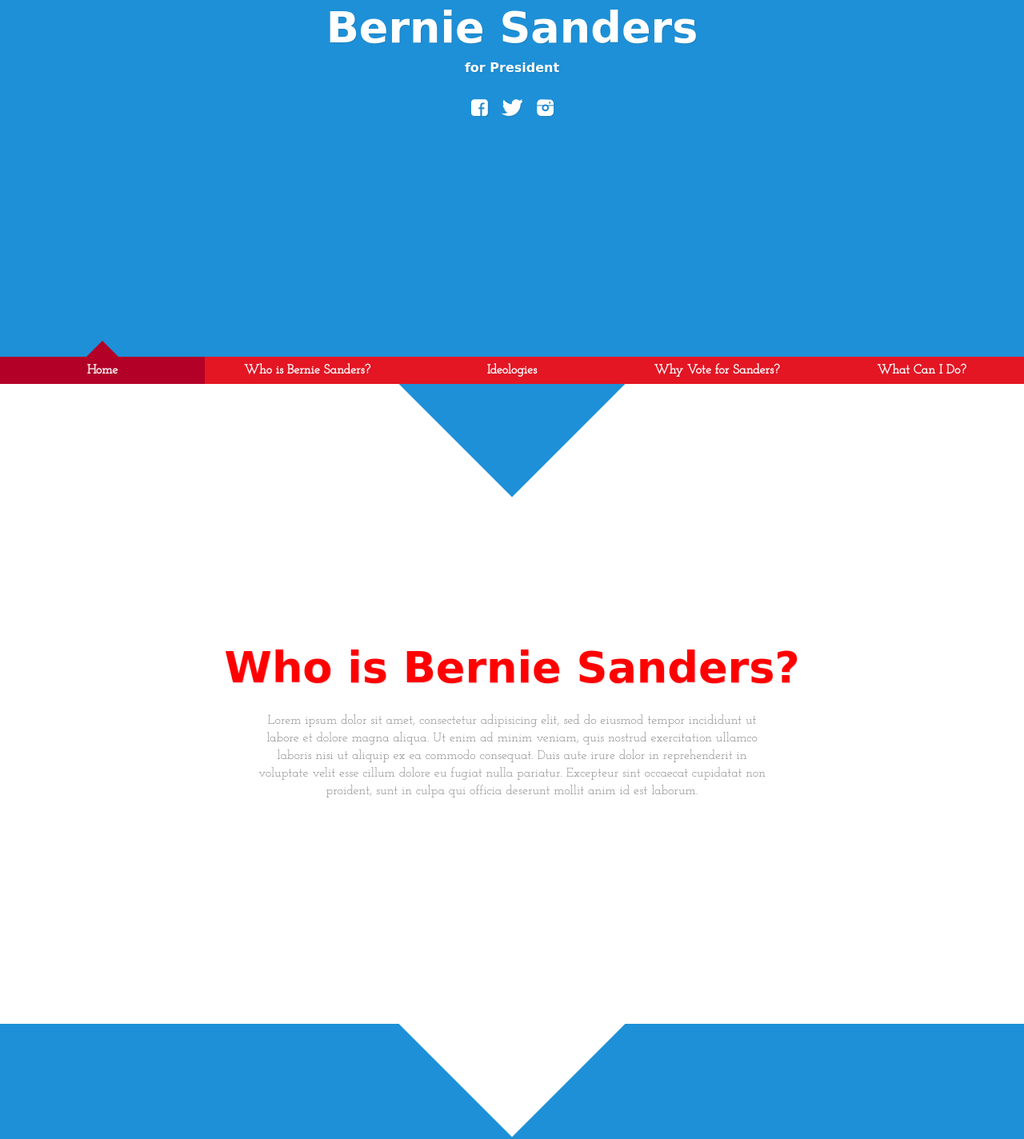
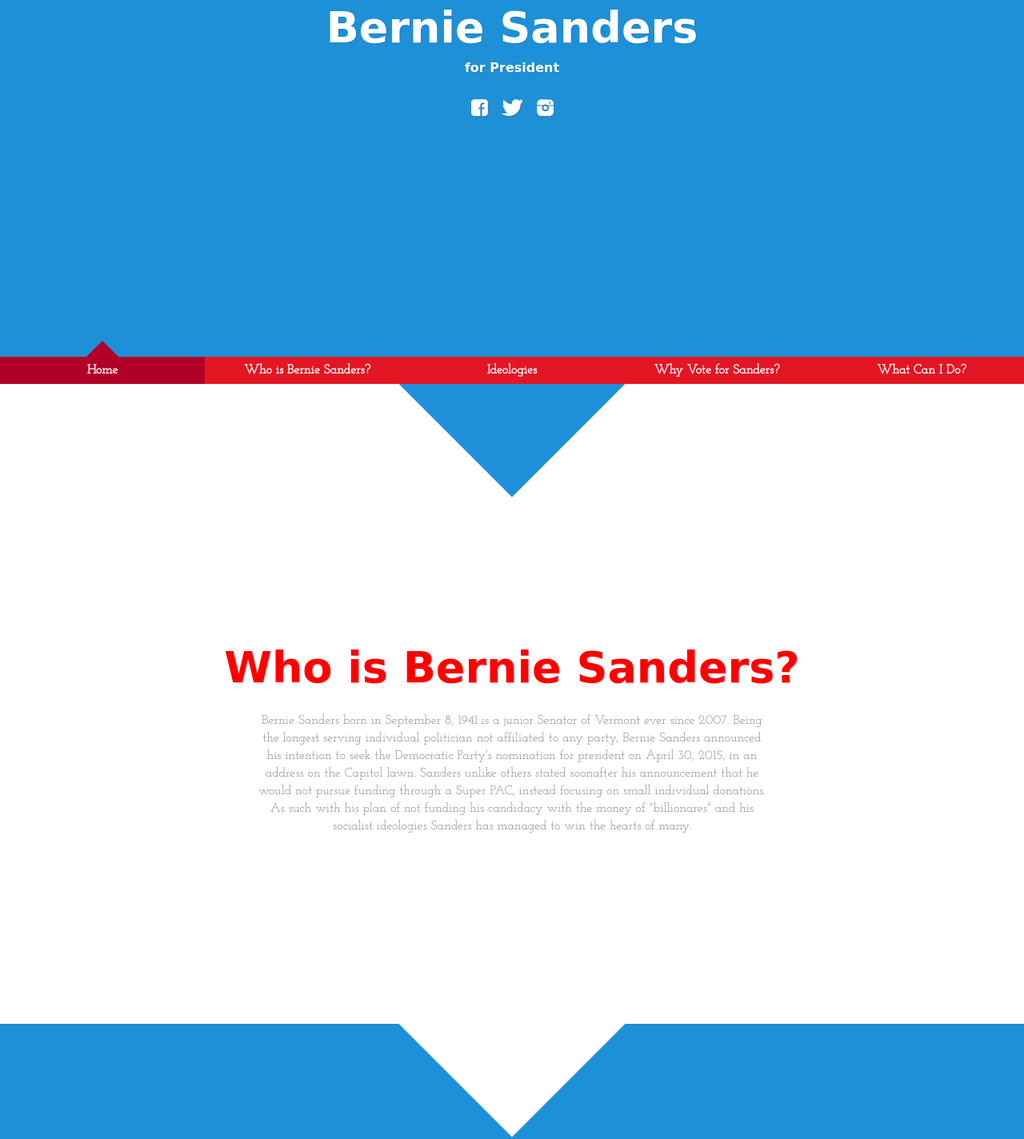
Before and after one commit to shaleen111/website-archives, a plain HTML site: page index.html in a window 1280 px wide. Shown: the part 320-1744 px from the top of the page at 80% size. Drawn offline with Linux system fonts and the light colour scheme; a web font is replaced by a local one.

Commit message:
info 1.0

```diff
--- a/index.html
+++ b/index.html
@@ -47,28 +47,28 @@
           <h2 class="type">Bernie Sanders
             <div style="font-size: 16px;"> for President</div>
               <ul>
-                <li class="brandico-facebook-rect"><a href="https://www.facebook.com/sharer.php?u=https://shaleen111.github.io"  id="high"></a></li></a>
-                <li class="brandico-twitter-bird"><a href="https://twitter.com/intent/follow?screen_name=BernieSanders" id="high"></a></li>
-                <li class="brandico-instagram-filled"><a href="https://www.instagram.com/berniesanders/?ref=badge" id="high"></a></li>
+                <a href="https://www.facebook.com/sharer.php?u=https://shaleen111.github.io" id = "high"><li class="brandico-facebook-rect"></li></a>
+                <a href="https://twitter.com/intent/follow?screen_name=BernieSanders" id = "high"><li class="brandico-twitter-bird"></li></a>
+                <a href="https://www.instagram.com/berniesanders/?ref=badge" id = "high"><li class="brandico-instagram-filled"></li></a>
               </ul></h2>
         </section>
         <section class='nav-panel' id='nav-cont02'>
           <div class='dec' data-icon='2'></div>
           <h2>Who is Bernie Sanders?</h2>
-          <p>Lorem ipsum dolor sit amet, consectetur adipisicing elit, sed do eiusmod tempor incididunt ut labore et dolore magna aliqua. Ut enim ad minim veniam, quis nostrud exercitation ullamco laboris nisi ut aliquip ex ea commodo consequat. Duis aute irure dolor in reprehenderit in voluptate velit esse cillum dolore eu fugiat nulla pariatur. Excepteur sint occaecat cupidatat non proident, sunt in culpa qui officia deserunt mollit anim id est laborum.</p>
+          <p>Bernie Sanders born in September 8, 1941 is a junior Senator of Vermont ever since 2007. Being the longest serving individual politician not affiliated to any party, Bernie Sanders announced his intention to seek the Democratic Party's nomination for president on April 30, 2015, in an address on the Capitol lawn. Sanders unlike others stated soonafter his announcement that he would not pursue funding through a Super PAC, instead focusing on small individual donations. As such with his plan of not funding his candidacy with the money of "billionares" and his socialist ideologies Sanders has managed to win the hearts of many.</p>
         </section>
         <section class='nav-panel nav-color' id='nav-cont03'>
           <div class='dec' data-icon='3'></div>
           <h2>Ideologies</h2>
           <p>
-            Lorem ipsum dolor sit amet, consectetur adipisicing elit, sed do eiusmod tempor incididunt ut labore et dolore magna aliqua. Ut enim ad minim veniam, quis nostrud exercitation ullamco laboris nisi ut aliquip ex ea commodo consequat. Duis aute irure dolor in reprehenderit in voluptate velit esse cillum dolore eu fugiat nulla pariatur. Excepteur sint occaecat cupidatat non proident, sunt in culpa qui officia deserunt mollit anim id est laborum.
+            Sanders being a democratic socialist and a progressive is a strong admirer of the Nordic Model of social democracy and serves as a proponent of workplace democracy. Sanders as such focuses on economic issues including but not limited to  income and wealth inequality, raising the minimum wage, universal healthcare, reducing the burden of student debt, making public colleges and universities tuition-free by taxing financial transactions, and expanding Social Security benefits by eliminating the cap on the payroll tax on all incomes above $250,000. Additionally he is a supporter of the idea of taking bold actions to reverse global warming and substantial investment in infrastructure, with "energy efficiency and sustainability" and job creation as prominent goals.
           </p>
         </section>
         <section class='nav-panel' id='nav-cont04'>
           <div class='dec' data-icon='4'></div>
           <h2>Why Vote for Sanders?</h2>
           <p>
-            Lorem ipsum dolor sit amet, consectetur adipisicing elit, sed do eiusmod tempor incididunt ut labore et dolore magna aliqua. Ut enim ad minim veniam, quis nostrud exercitation ullamco laboris nisi ut aliquip ex ea commodo consequat. Duis aute irure dolor in reprehenderit in voluptate velit esse cillum dolore eu fugiat nulla pariatur. Excepteur sint occaecat cupidatat non proident, sunt in culpa qui officia deserunt mollit anim id est laborum.
+            Sanders, with his self-funded campaign, should be supported as many point out due to his fore-mentioned progressive nature and democratic socialist ideologies. Being a supporter of LGBTQ rights since the early 1980s, Sanders supporting the middle and lower class wants to break out big banks that caused the great reccession. Voting against the war in Iraq, another reason to vote for Bernie Sanders is his plan for Universal Healthcare and Free College for All, in addition to his plans of environmental conservation.
           </p>
         </section>
         <section class='nav-panel nav-color' id='nav-cont05'>
--- a/style/master.css
+++ b/style/master.css
@@ -375,5 +375,5 @@ ul li:hover{
 }
 
 #high {
-  -webkit-backface-visibility: hidden;
+  background: #1E90D7 !important;
 }
```
